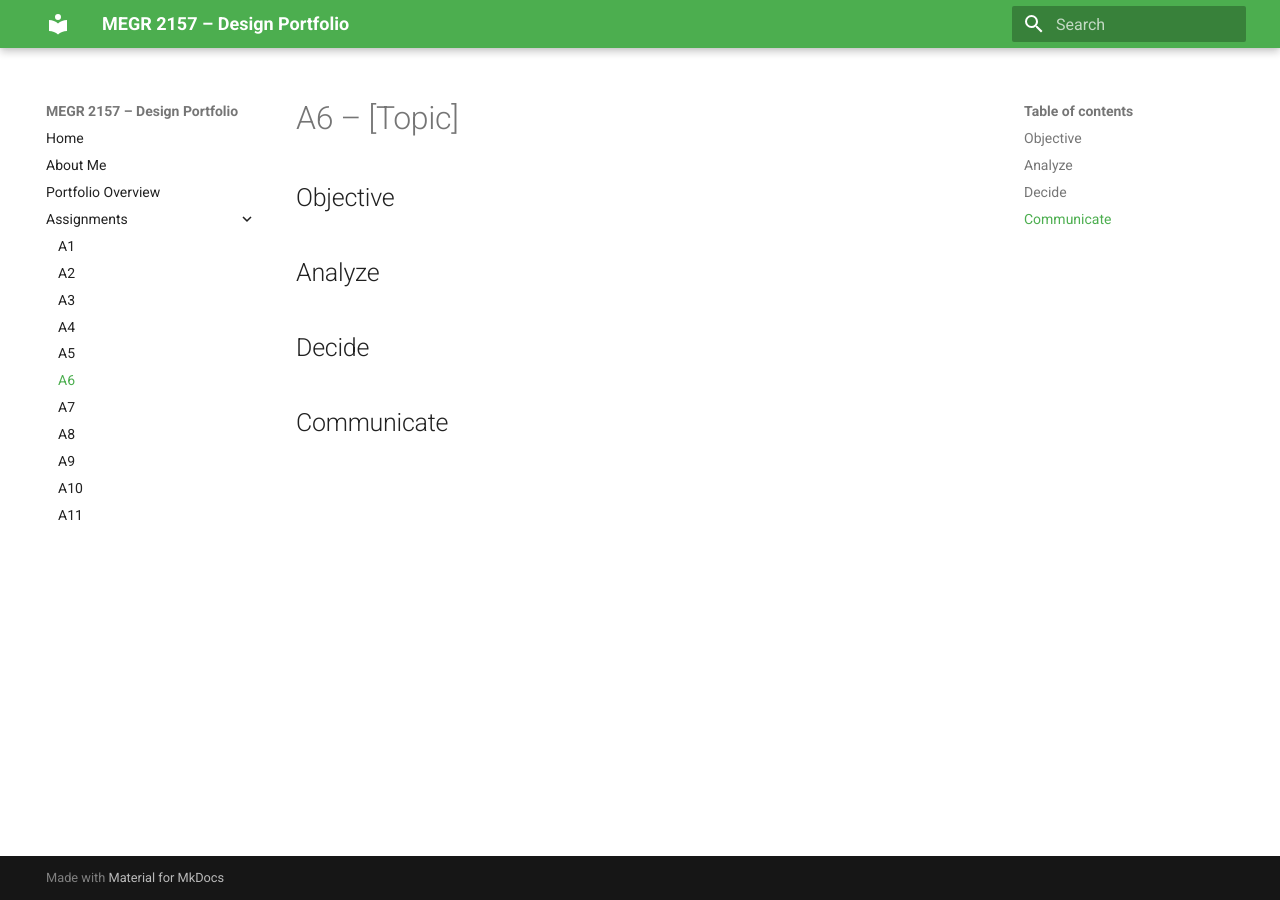
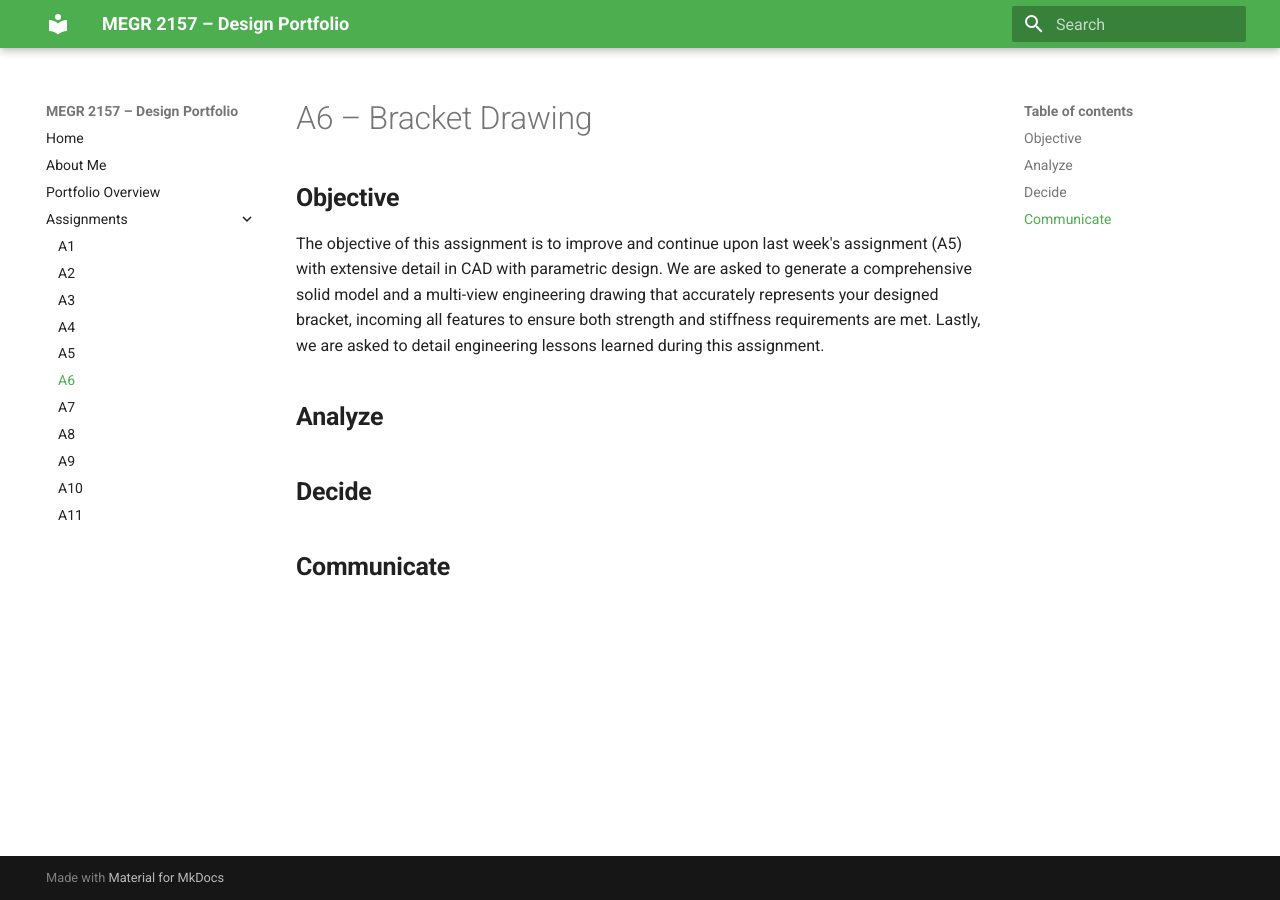
Before and after one commit to jhatch24/megr2156-portfolio, an MkDocs documentation site: the page built from docs/assignments/A06/index.md, in a window 1280 px wide. Built offline with MkDocs 1.6.1 and Material for MkDocs 9.7.7, drawn with Linux system fonts in a browser that asks for light colours.

Commit message:
Revise A6 assignment title and objective details
Updated assignment title and enhanced objective section with detailed requirements for CAD and engineering drawing.

```diff
--- a/docs/assignments/A06/index.md
+++ b/docs/assignments/A06/index.md
@@ -1,12 +1,12 @@
-# A6 – [Topic]
+# A6 – Bracket Drawing
 
-## Objective
+## **Objective**
+The objective of this assignment is to improve and continue upon last week's assignment (A5) with extensive detail in CAD with parametric design. We are asked to generate a comprehensive solid model and a multi-view engineering drawing that accurately represents your designed bracket, incoming all features to ensure both strength and stiffness requirements are met. Lastly, we are asked to detail engineering lessons learned during this assignment.
+
+## **Analyze**
 
 
-## Analyze
+## **Decide**
 
 
-## Decide
-
-
-## Communicate
+## **Communicate**
```
